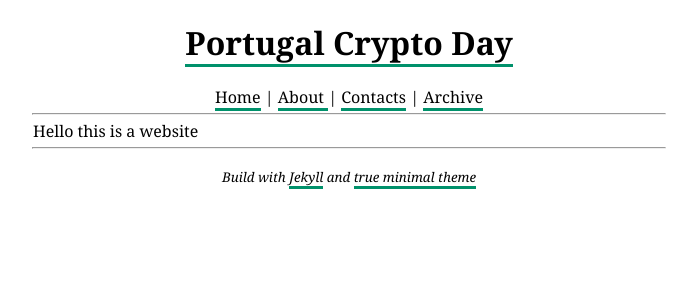
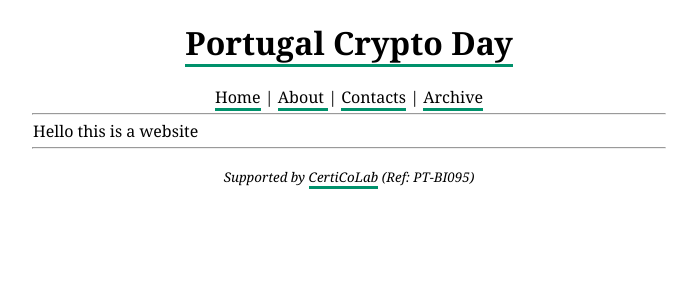
Before and after one commit to cryptoday-pt/cryptoday-pt.github.io, a Jekyll site: the page built from index.html, in a window 1280 px wide. Shown: the top 300 px of the page, without its empty margins (291-988 px from the left). Built offline with Jekyll 4.4.1, drawn with Linux system fonts in a browser that asks for light colours; the list of posts is cut into pages by our own code.

Commit message:
add supported

```diff
--- a/_layouts/default.html
+++ b/_layouts/default.html
@@ -26,6 +26,6 @@
     {{ content }}
     </div>
 <hr>
-    <p><small> <i>Build with <a href="https://jekyllrb.com/">Jekyll</a> and  <a href="https://github.com/cyevgeniy/jekyll-true-minimal/">true minimal theme</a></i> </small></p>
+    <p><small> <i>Supported by <a href="https://www.eeagrants.gov.pt/en/programmes/bilateral-relations/initiatives/initiatives/certicolab-collaborative-laboratory-for-investigating-certifiable-computation/">CertiCoLab</a> (Ref: PT-BI095)</i> </small></p>
 </body>
 </html>
```
